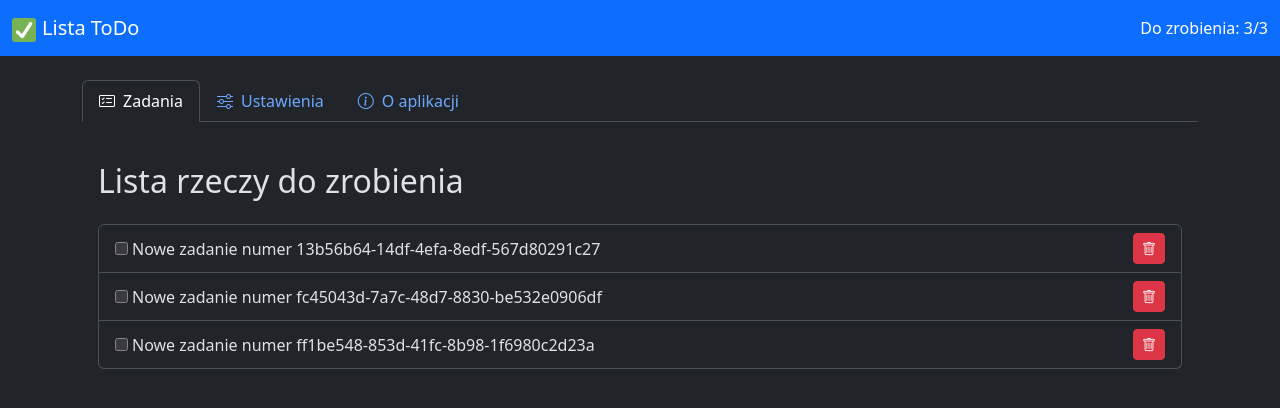
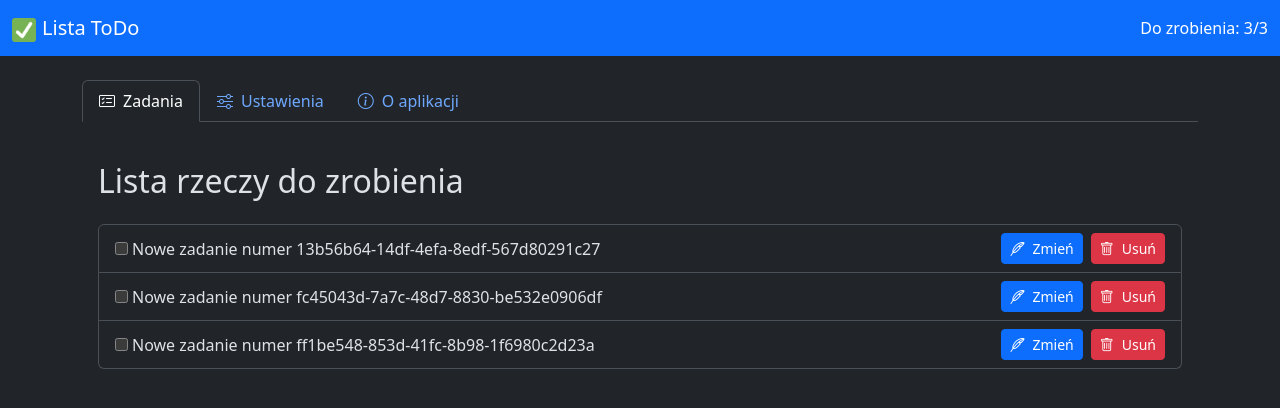
Before and after one commit to damjes/react-rozbudowane-todo, a React (Vite) app: page / in a window 1280 px wide. Shown: the top 408 px of the page. Built offline with nearby package versions, Linux system fonts and the light colour scheme.

Commit message:
Ikonka może mieć opis

```diff
--- a/src/App.tsx
+++ b/src/App.tsx
@@ -13,19 +13,10 @@ function App() {
 	const [czyCiemny, setCzyCiemny] = useState(true)
 	const [zadania, setZadania] = useState<Zadanie[]>(nowaListaZadań())
 
-	function opakuj(ikonka: string, tekst: string) {
-		const opis = (
-			<>
-				<Ikonka nazwa={ikonka} dodatkoweKlasy='me-2' />
-				{tekst}
-			</>
-		)
-
-		return {
-			nazwa: tekst,
-			opis,
-		}
-	}
+	const opakuj = (ikonka: string, tekst: string) => ({
+		nazwa: tekst,
+		opis: <Ikonka nazwa={ikonka} opis={tekst} />,
+	})
 
 	const strony = [
 		{
--- a/src/komponenty/Ikonka.tsx
+++ b/src/komponenty/Ikonka.tsx
@@ -1,10 +1,19 @@
 import 'bootstrap-icons/font/bootstrap-icons.css'
 
-function Ikonka(props: { nazwa: string; dodatkoweKlasy?: string }) {
+function Ikonka(props: {
+	nazwa: string
+	dodatkoweKlasy?: string
+	opis?: string
+}) {
 	const klasy = 'bi bi-' + props.nazwa
 	const klasyPełne = klasy + ' ' + (props.dodatkoweKlasy ?? '')
 
-	return <i className={klasyPełne} />
+	return (
+		<>
+			<i className={klasyPełne} />
+			{props.opis && <span className='ms-2'>{props.opis}</span>}
+		</>
+	)
 }
 
 export default Ikonka
--- a/src/komponenty/KomponentZadania.tsx
+++ b/src/komponenty/KomponentZadania.tsx
@@ -17,6 +17,8 @@ function KomponentZadania(props: {
 		props.zmieniarka(z => (z ? { ...z, wykonane: !z.wykonane } : undefined))
 	}
 
+	function edytujNazwę() {}
+
 	const klasaOpisu = zadanie.wykonane ? 'text-decoration-line-through' : ''
 
 	return (
@@ -33,12 +35,20 @@ function KomponentZadania(props: {
 					{zadanie.treść} numer {zadanie.id}
 				</label>
 			</div>
-			<button
-				className='btn btn-danger btn-sm ms-2'
-				onClick={() => props.zmieniarka(_ => undefined)}
-			>
-				<Ikonka nazwa='trash' />
-			</button>
+			<div>
+				<button
+					className='btn btn-primary btn-sm'
+					onClick={edytujNazwę}
+				>
+					<Ikonka nazwa='feather' opis='Zmień' />
+				</button>
+				<button
+					className='btn btn-danger btn-sm ms-2'
+					onClick={() => props.zmieniarka(_ => undefined)}
+				>
+					<Ikonka nazwa='trash' opis='Usuń' />
+				</button>
+			</div>
 		</li>
 	)
 }
```
